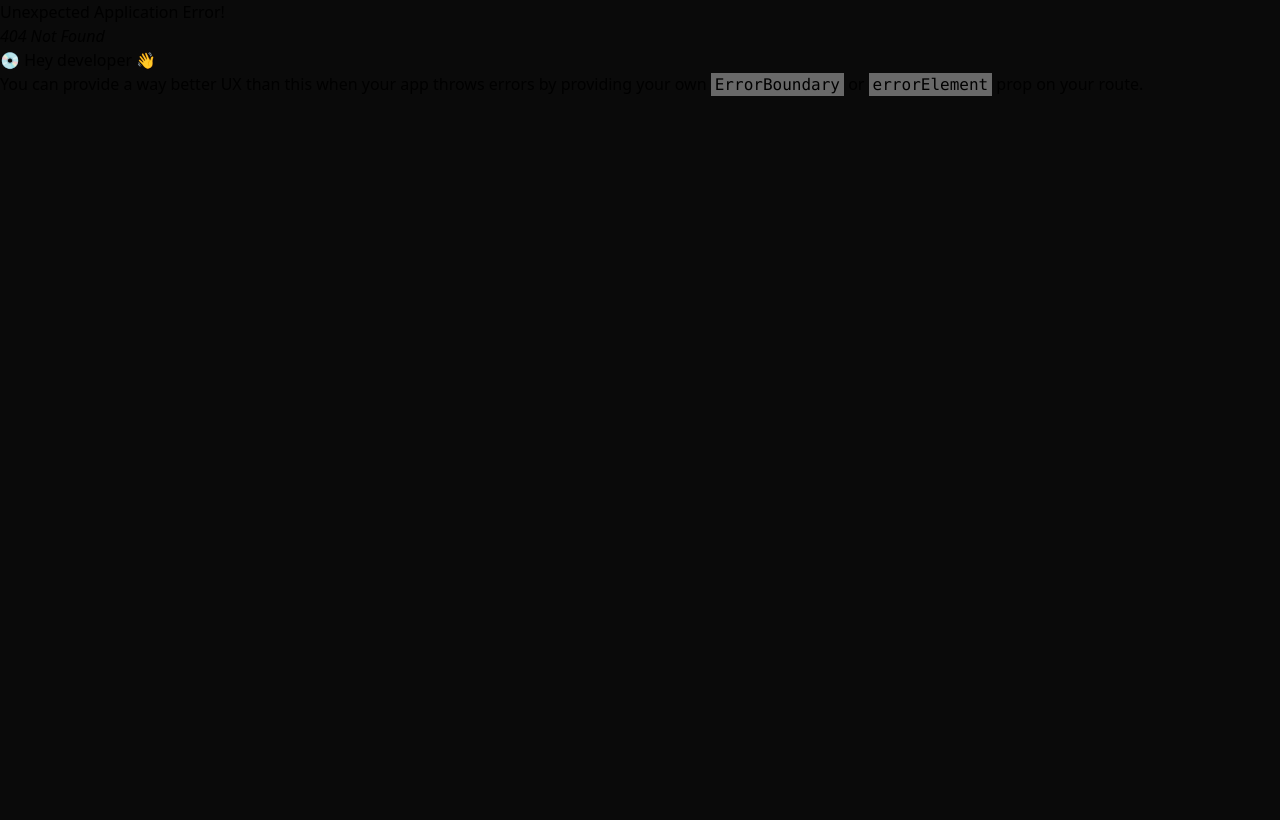
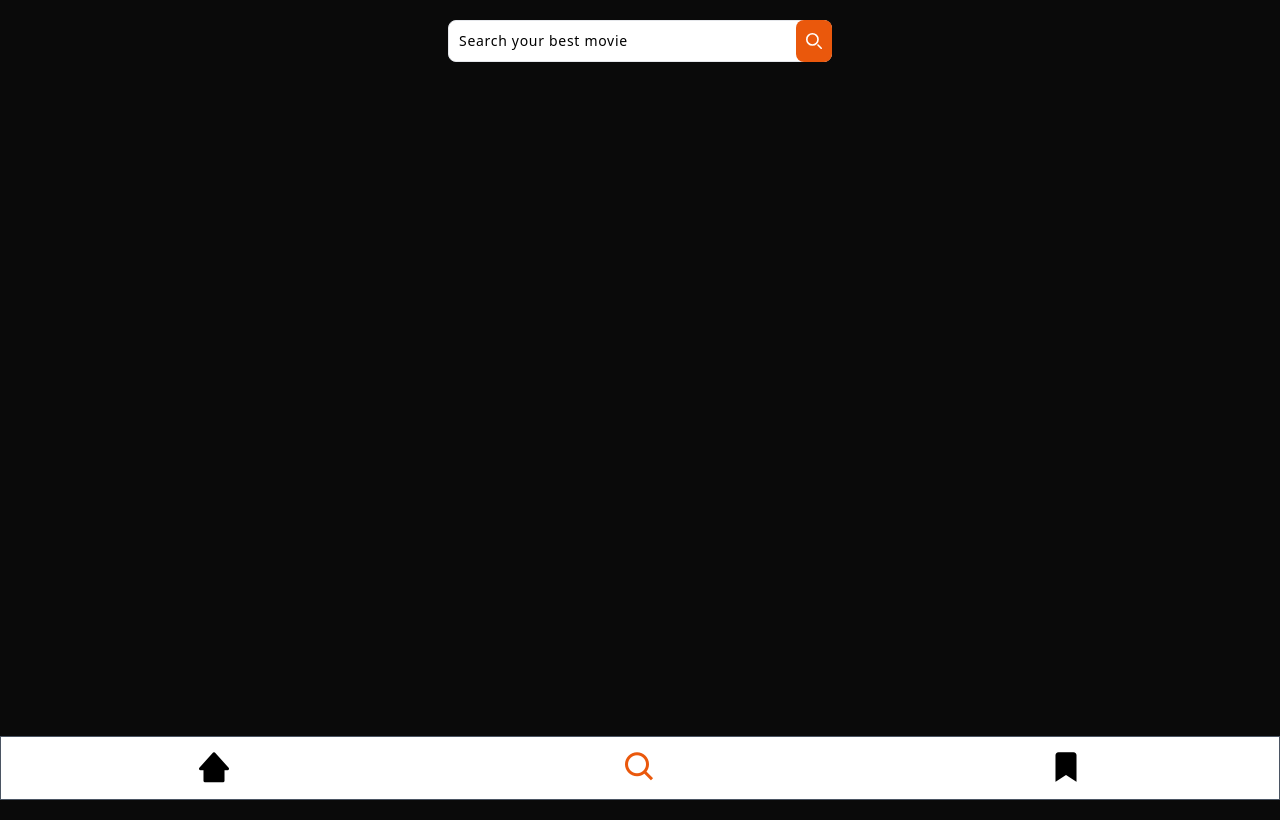
Before and after one commit to GMKRAKEN23/Front-end-Project-CrazyMovie, a React (Vite) app: page /searchmovie in a window 1280 px wide. Before the commit this address had no page. Built offline with nearby package versions, Linux system fonts and the light colour scheme.

Commit message:
add search bar

```diff
--- a/src/components/ImageMovies.jsx
+++ b/src/components/ImageMovies.jsx
@@ -24,7 +24,7 @@ function ImageMovie() {
     return (
         <div>
             {imageUrl ? (
-                <img src={imageUrl} alt="Movie Poster" className="" />
+                <img src={imageUrl} alt="Movie Poster" className="h-[55vh] w-full" />
             ) : (
                 <p className="text-white">Image non disponible</p>
             )}
--- a/src/components/NavBarBottom/NavBarBottom.jsx
+++ b/src/components/NavBarBottom/NavBarBottom.jsx
@@ -9,15 +9,15 @@ function NavBarBottom() {
         <div className="fixed bottom-0 z-50 w-full h-16 -translate-x-1/2 bg-white border left-1/2 border-gray-600 ">
             <div className="grid h-full grid-cols-3 mx-auto">
                 <button data-tooltip-target="tooltip-home" type="button" className="inline-flex flex-col items-center justify-center px-5 hover:bg-white group">
-                <i className={`bx bxs-home-alt-2 text-4xl cursor-pointer ${location.pathname === "/" || location.pathname === "/homepage" ? "text-orange-600" : ""}`}></i>
+                <Link to="/homepage"><i className={`bx bxs-home-alt-2 text-4xl cursor-pointer ${location.pathname === "/" || location.pathname === "/homepage" ? "text-orange-600" : ""}`}></i></Link>
                 </button>
                 <div className="flex items-center justify-center">
-                    <button data-tooltip-target="tooltip-new" type="button" className="inline-flex items-center justify-center w-10 h-10 font-medium hover:bg-white rounded-full focus:outline-none">
-                    <i className='bx bx-search text-4xl cursor-pointer'></i>
+                    <button data-tooltip-target="tooltip-new" type="button" className="inline-flex items-center justify-center w-10 h-10 font-bold hover:bg-white rounded-full focus:outline-none">
+                    <Link to="/searchmovie"><i className={`bx bx-search text-4xl cursor-pointer ${location.pathname === "/searchmovie" ? "text-orange-600" : ""}`}></i></Link>
                     </button>
                 </div>
                 <button data-tooltip-target="tooltip-profile" type="button" className="inline-flex flex-col items-center justify-center px-5">
-                <Link to='/watchlist'><i className='bx bxs-bookmark-star text-black text-4xl cursor-pointer'></i></Link>
+                <Link to='/watchlist'><i className={`${location.pathname=== "/watchlist" ? "text-orange-600" : ""} bx bxs-bookmark-star text-black text-4xl cursor-pointer`}></i></Link>
                 </button>
             </div>
         </div>
--- /dev/null
+++ b/src/pages/SearchMovie/SearchBar.jsx
@@ -0,0 +1,18 @@
+function SearchBar() {
+    return (
+        <form className="max-w-lg mx-auto my-5">
+            <div className="relative w-3/4 mx-auto">
+                <input type="search" id="search-dropdown" className="block p-2.5 w-full regular tracking-wider z-20 text-sm bg-white rounded-lg border focus:border-white bg-white placeholder-black" placeholder="Search your best movie" required />
+                <button type="submit" className="absolute top-0 end-0 p-2.5 text-white font-medium h-full rounded-lg  hover:bg-orange-700 focus:outline-none bg-orange-600">
+                    <svg className="w-4 h-4" aria-hidden="true" xmlns="http://www.w3.org/2000/svg" fill="none" viewBox="0 0 20 20">
+                        <path stroke="currentColor" strokeLinecap="round" strokeLinejoin="round" strokeWidth="2" d="m19 19-4-4m0-7A7 7 0 1 1 1 8a7 7 0 0 1 14 0Z" />
+                    </svg>
+                    <span className="sr-only">Search</span>
+                </button>
+            </div>
+        </form>
+    )
+
+}
+
+export default SearchBar;
--- /dev/null
+++ b/src/pages/SearchMovie/SearchMovie.jsx
@@ -0,0 +1,13 @@
+import NavBarBottom from '../../components/NavBarBottom/NavBarBottom';
+import SearchBar from '../../pages/SearchMovie/SearchBar';
+
+function SearchMovie(){
+    return (
+        <div>
+            <SearchBar/>
+            <NavBarBottom/>
+        </div>
+    )
+}
+
+export default SearchMovie;
--- a/src/pages/Watchlist/WatchList.jsx
+++ b/src/pages/Watchlist/WatchList.jsx
@@ -1,11 +1,9 @@
-import { Link } from "react-router-dom";
 import NavBarBottom from "../../components/NavBarBottom/NavBarBottom";
 
 function WatchList(){
     return (
-        <div className="w-full flex justify-around h-20 cursor-pointer items-center">
-            <Link to='/'><i className='bx bx-chevron-left text-white text-4xl'></i></Link>
-            <h2 className="lato text-white text-xl tracking-widest font-semibold">Watch list</h2>
+        <div className="w-full flex h-20 cursor-pointer justify-center items-center">
+            <h2 className="lato text-white text-xl tracking-widest font-semibold text-center">Watch list</h2>
             <NavBarBottom />
         </div>
 
--- a/src/router.jsx
+++ b/src/router.jsx
@@ -3,6 +3,7 @@ import App from './App'
 import DetailsMovies from "./pages/DetailsMovie/DetailsMovie"
 import HomePage from "./pages/Homepage/HomePage"
 import WatchList from "./pages/Watchlist/WatchList"
+import SearchMovie from "./pages/SearchMovie/SearchMovie"
 
 export const router = createBrowserRouter([
     {
@@ -24,5 +25,10 @@ export const router = createBrowserRouter([
         path:'/watchlist',
         element: <WatchList/>,
         caseSensitive: true,
+    },
+    {
+        path:'/searchmovie',
+        element: <SearchMovie/>,
+        caseSensitive: true,
     }
 ])
```
